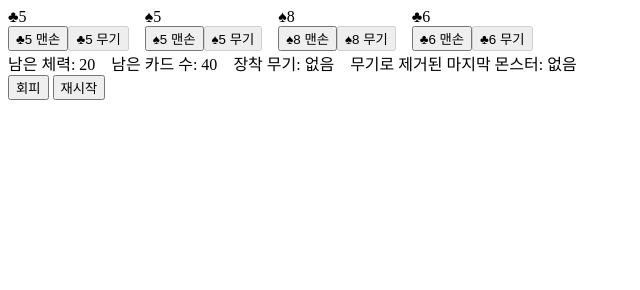
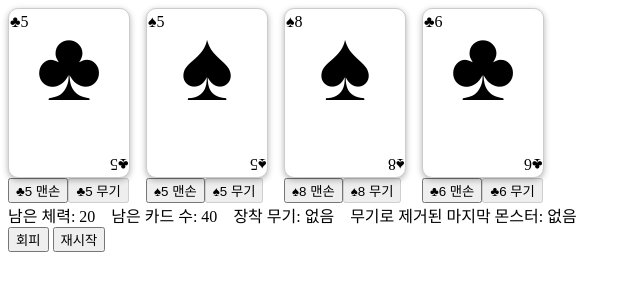
Before and after one commit to parky25/scoundrel, a plain HTML site: page index.html in a window 1280 px wide. Shown: the whole page, without its empty margins (0-640 px from the left). Drawn offline with Linux system fonts and the light colour scheme.

Commit message:
feat: card desgin added

```diff
--- a/script.js
+++ b/script.js
@@ -142,14 +142,13 @@ function roomRender() {
 // 카드 요소 만들기
 function createCardElement(card, index) {
   let cardMessage = document.createElement("div");
-  let cardShow = document.createElement("div");
+  let cardBox = makeCard(card);
   let cardBtn = document.createElement("div");
-  cardMessage.appendChild(cardShow);
+  cardMessage.appendChild(cardBox);
   cardMessage.appendChild(cardBtn);
   cardMessage.classList.add('cardMessage');
-  cardShow.textContent = cardText(card);
   if (cardType(card) === 'monster') {
-    cardShow.classList.add('blackCard');
+    cardBox.classList.add('blackCard');
     let cardAttackHand = createButton((cardText(card) + " 맨손"), 'blackCard');
     cardAttackHand.addEventListener('click', () => cardSelect(index, 'attackHand'));
     cardBtn.appendChild(cardAttackHand);
@@ -161,13 +160,13 @@ function createCardElement(card, index) {
     }
   }
   else if (cardType(card) === 'weapon') {
-    cardShow.classList.add('redCard');
+    cardBox.classList.add('redCard');
     let cardWeapon = createButton((cardText(card) + " 선택"), 'redCard');
     cardWeapon.addEventListener('click', () => cardSelect(index, 'weapon'));
     cardBtn.appendChild(cardWeapon);
   }
   else {
-    cardShow.classList.add('redCard');
+    cardBox.classList.add('redCard');
     let cardPotion = createButton((cardText(card) + " 선택"), 'redCard')
     cardPotion.addEventListener('click', () => cardSelect(index, 'potion'));
     cardBtn.appendChild(cardPotion);
@@ -245,3 +244,27 @@ function gameWin() {
   endingMessage.textContent = '게임 승리! 점수: ' + score;
   state.gameState = 'win';
 }
+
+// 카드 틀 만들기
+function makeCard(card) {
+  let cardBox = document.createElement('div');
+  cardBox.classList.add('cardBox');
+  let cardLabelTop = document.createElement('div');
+  let cardLabelBottom = document.createElement('div');
+  cardLabelTop.classList.add('cardLabelTop');
+  cardLabelBottom.classList.add('cardLabelBottom');
+  cardLabelTop.textContent = cardText(card);
+  cardLabelBottom.textContent = cardText(card);
+  cardBox.appendChild(cardLabelTop);
+  cardBox.appendChild(cardLabelBottom);
+  cardBox.appendChild(makeCardCenter(card));
+  return cardBox;
+}
+
+// 카드 가운데 만들기
+function makeCardCenter(card) {
+  let cardLabelCenter = document.createElement('div');
+  cardLabelCenter.classList.add('cardLabelCenter');
+  cardLabelCenter.textContent = patterns[card['pat']];
+  return cardLabelCenter;
+}
--- a/style.css
+++ b/style.css
@@ -18,3 +18,29 @@
 .blackCard {
   color: black;
 }
+.cardBox {
+  position: relative;
+  aspect-ratio: 2.5 / 3.5;
+  --card-width: 120px;
+  width: var(--card-width);
+  border: 1px solid #ccc;
+  border-radius: 10px;
+  box-shadow: 0 2px 6px rgba(0, 0, 0, 0.3);
+  display: flex;
+  background-color: white;
+}
+.cardLabelTop {
+  position: absolute;
+  top: 4px;
+  left: 1px;
+}
+.cardLabelBottom {
+  position: absolute;
+  bottom: 4px;
+  right: 1px;
+  transform: rotate(180deg);
+}
+.cardLabelCenter {
+  margin: 0 auto;
+  font-size: 100px;
+}
```
